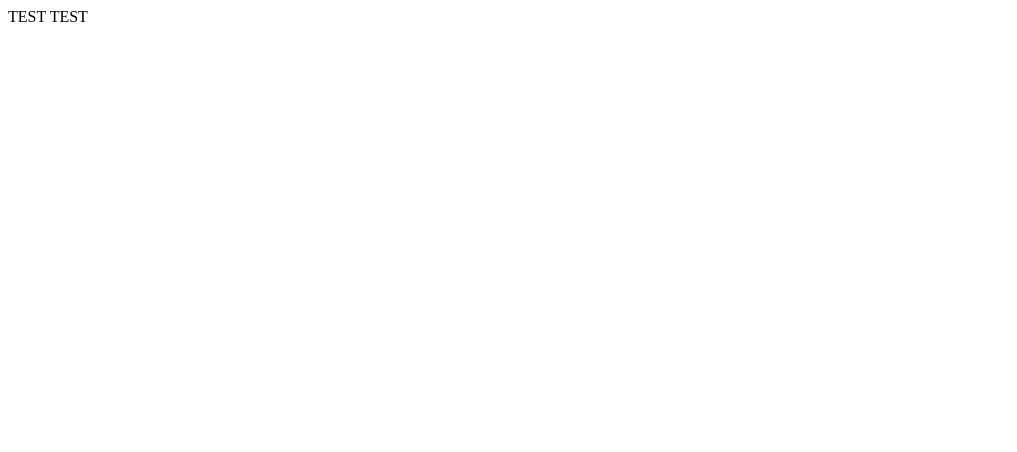
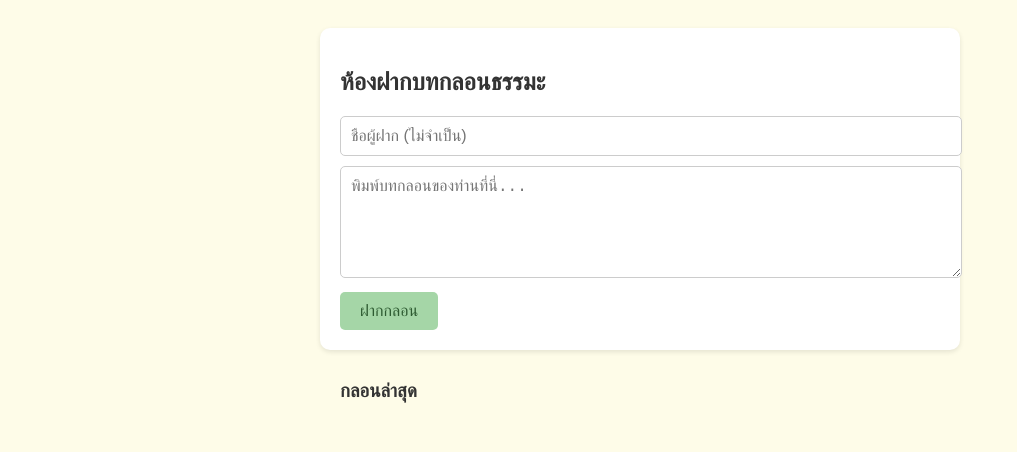
Before and after one commit to Dhammasutta/poems, a plain HTML site: page Index.html in a window 1280 px wide. Shown: the whole page, without its empty margins (0-1017 px from the left). Drawn offline with Linux system fonts and the light colour scheme; no server answers.

Commit message:
Update Index.html

```diff
--- a/Index.html
+++ b/Index.html
@@ -1 +1,134 @@
-<html><body>TEST TEST</body></html>
+<!DOCTYPE html>
+<html lang="th">
+<head>
+  <meta charset="UTF-8">
+  <title>ห้องฝากกลอนธรรมะ</title>
+  <style>
+    body {
+      font-family: 'Sarabun', sans-serif;
+      background-color: #fefce8;
+      padding: 20px;
+      color: #333;
+    }
+    .poem-form {
+      background: #ffffff;
+      padding: 20px;
+      border-radius: 10px;
+      box-shadow: 0 2px 5px rgba(0,0,0,0.1);
+      max-width: 600px;
+      margin: auto;
+    }
+    textarea, input {
+      width: 100%;
+      padding: 10px;
+      margin-bottom: 10px;
+      border-radius: 5px;
+      border: 1px solid #ccc;
+      font-size: 16px;
+    }
+    button {
+      background-color: #a5d6a7;
+      color: #2e5b32;
+      padding: 10px 20px;
+      border: none;
+      border-radius: 5px;
+      cursor: pointer;
+      font-size: 16px;
+    }
+    .poem-list {
+      margin-top: 30px;
+      max-width: 600px;
+      margin-left: auto;
+      margin-right: auto;
+    }
+    .poem-item {
+      background: #f9fbe7;
+      padding: 15px;
+      border-left: 5px solid #a58c5c;
+      margin-bottom: 15px;
+      border-radius: 5px;
+    }
+    .poem-item small {
+      display: block;
+      margin-top: 10px;
+      color: #666;
+    }
+  </style>
+</head>
+<body>
+
+  <div class="poem-form">
+    <h2>ห้องฝากบทกลอนธรรมะ</h2>
+    <input type="text" id="name" placeholder="ชื่อผู้ฝาก (ไม่จำเป็น)">
+    <textarea id="poem" rows="5" placeholder="พิมพ์บทกลอนของท่านที่นี่..."></textarea>
+    <button onclick="submitPoem()">ฝากกลอน</button>
+  </div>
+
+  <div class="poem-list" id="poemList">
+    <h3>กลอนล่าสุด</h3>
+  </div>
+
+  <script>
+    const token = "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"; // ใส่ token ของพี่ตรงนี้
+    const username = "Dhammasutta";
+    const repo = "poems";
+    const path = "poems.json";
+
+    async function fetchPoems() {
+      const res = await fetch(`https://api.github.com/repos/${username}/${repo}/contents/${path}`);
+      const data = await res.json();
+      const content = atob(data.content);
+      const poems = JSON.parse(content);
+      displayPoems(poems.reverse());
+    }
+
+    function displayPoems(poems) {
+      const list = document.getElementById('poemList');
+      list.innerHTML = '';
+      poems.forEach(poem => {
+        const div = document.createElement('div');
+        div.className = 'poem-item';
+        div.innerHTML = `<p>${poem.text.replace(/\\n/g, '<br>')}</p><small>${poem.name ? 'โดย ' + poem.name : ''} - ${new Date(poem.date).toLocaleString('th-TH')}</small>`;
+        list.appendChild(div);
+      });
+    }
+
+    async function submitPoem() {
+      const name = document.getElementById('name').value;
+      const text = document.getElementById('poem').value;
+      if (!text.trim()) return alert("กรุณาพิมพ์บทกลอนก่อนฝากค่ะ");
+
+      const res = await fetch(`https://api.github.com/repos/${username}/${repo}/contents/${path}`);
+      const file = await res.json();
+      const current = JSON.parse(atob(file.content));
+
+      current.push({
+        name: name,
+        text: text,
+        date: new Date().toISOString()
+      });
+
+      const updated = btoa(JSON.stringify(current, null, 2));
+
+      await fetch(`https://api.github.com/repos/${username}/${repo}/contents/${path}`, {
+        method: "PUT",
+        headers: {
+          "Authorization": `token ${token}`,
+          "Content-Type": "application/json"
+        },
+        body: JSON.stringify({
+          message: "เพิ่มบทกลอนใหม่",
+          content: updated,
+          sha: file.sha
+        })
+      });
+
+      alert("ฝากกลอนเรียบร้อยแล้วค่ะ");
+      location.reload();
+    }
+
+    fetchPoems();
+  </script>
+
+</body>
+</html>
```
